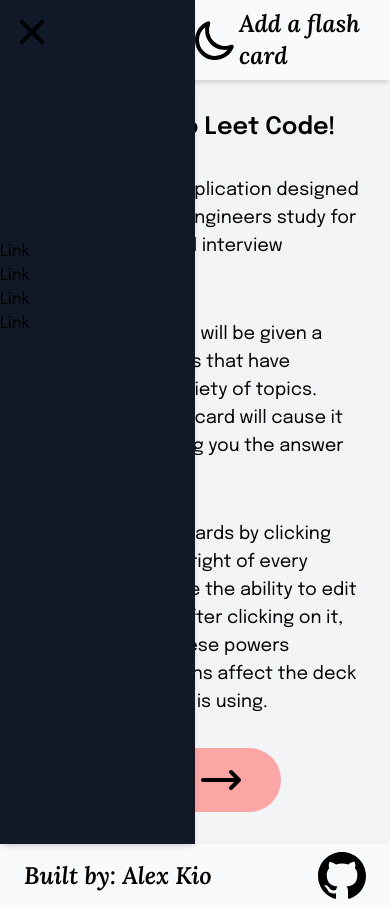
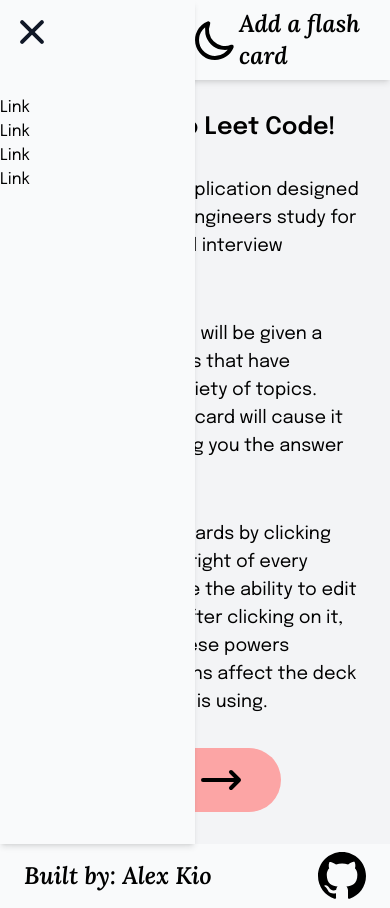
Before and after one commit to alexmkio/leet-cards, a Next.js app: page / in a window 390 px wide. Both pictures are taken after a click on the button 32 px from the left and 32 px from the top of the page. Built offline with nearby package versions, Linux system fonts and the light colour scheme; no server answers.

Commit message:
Add style to mobile menu folder

```diff
--- a/components/Header.tsx
+++ b/components/Header.tsx
@@ -5,7 +5,7 @@ import { useTheme } from '../context/ThemeContext'
 
 export default function Header() {
   const [isOpen, setIsOpen] = useState(false);
-  const genericHamburgerLine = `h-1 w-8 my-1 rounded-full bg-black transition ease duration-300`;
+  const genericHamburgerLine = `h-1 w-8 my-1 rounded-full bg-gray-900 transition ease-in-out duration-300`;
   const router = useRouter()
   const { darkMode, changeTheme } = useTheme()
 
@@ -25,7 +25,7 @@ export default function Header() {
     logo =
       <Link href='/'>
         <a>
-          <div className="flex items-center pb-2 md:pb-0 transition duration-300 ease-in-out hover:text-red-500 dark:hover:text-green-300">
+          <div className="flex items-center pb-2 md:pb-0 transition ease-in-out duration-300 hover:text-red-500 dark:hover:text-green-300">
             {appLogo}
             <h1 className="font-header text-4xl md:text-5xl pl-2 md:pl-4">Leet Code</h1>
           </div>
@@ -78,8 +78,8 @@ export default function Header() {
           </button>
           <ul className={`${
             isOpen
-              ? "block fixed visable top-0 left-0 w-6/12 h-full py-60 bg-gray-900 shadow-md transition duration-300"
-              : "block fixed invisible top-0 -left-full w-6/12 h-full py-60 bg-gray-900 shadow-md transition duration-300"
+              ? "block fixed visable m-0 top-0 left-0 w-6/12 h-full py-24 bg-gray-50 shadow-md transition ease-in-out duration-1000"
+              : "block fixed invisible m-0 top-0 -left-full w-6/12 h-full py-24 bg-gray-50 shadow-md transition ease-in-out duration-1000"
           }`}>
             <li>Link</li>
             <li>Link</li>
```
